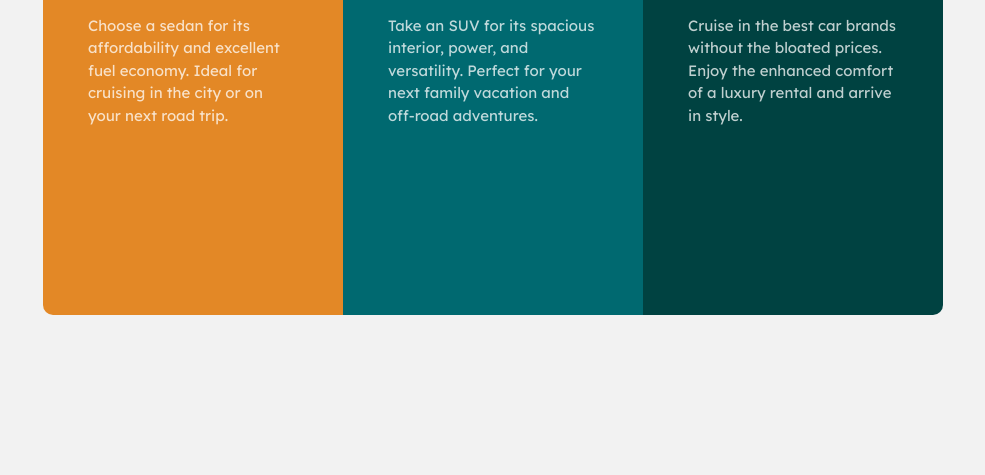
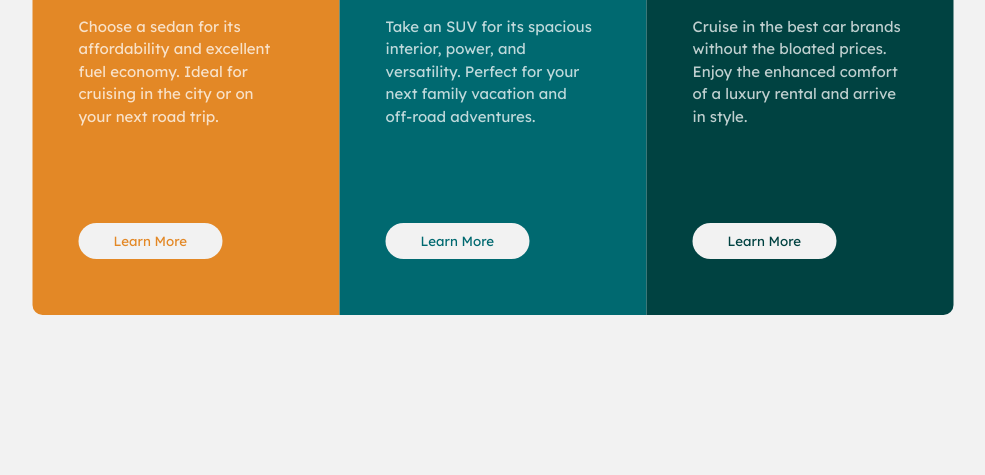
Before and after one commit to yozidst/3-Column-Preview-Card-Component, a plain HTML site: page index.html in a window 1280 px wide. Shown: the part 325-800 px from the top of the page, without its empty margins (147-1132 px from the left). Drawn offline with Linux system fonts and the light colour scheme.

Commit message:
Update-2
~ possibly the final update

```diff
--- a/index.html
+++ b/index.html
@@ -19,19 +19,21 @@
         <img src="./images/icon-sedans.svg" alt="sedan's icon">
         <h1>Sedans</h1>
         <p>Choose a sedan for its affordability and excellent fuel economy. Ideal for cruising in the city or on your next road trip.</p>
-
+        <button><a href="#" class="btn button-a">Learn More</a></button>
       </div>
 
       <div class="card card-b">
         <img src="./images/icon-suvs.svg" alt="suv's icon">
         <h1>SUVs</h1>
         <p>Take an SUV for its spacious interior, power, and versatility. Perfect for your next family vacation and off-road adventures.</p>
+        <button><a href="#" class="btn button-b">Learn More</a></button>
       </div>
 
       <div class="card card-c">
         <img src="./images/icon-luxury.svg" alt="luxury's icon">
         <h1>Luxury</h1>
         <p>Cruise in the best car brands without the bloated prices. Enjoy the enhanced comfort of a luxury rental and arrive in style.</p>
+        <button><a href="#" class="btn button-c">Learn More</a></button>
       </div>
     </div>
 
--- a/styles.css
+++ b/styles.css
@@ -36,16 +36,14 @@ body {
 
 .content {
     display: grid;
-    grid-template-columns: 300px 300px 300px;
+    grid-template-columns: 307px 307px 307px;
     grid-template-rows: 30rem;
-
-
 }
 
 .card {
     padding-left: 15%;
     padding-top: 15%;
-    padding-right: 15%;
+    padding-right: 16%;
 }
 
 .card-a {
@@ -78,3 +76,37 @@ p {
     font-weight: 400;
     line-height: 1.5;
 }
+
+button {
+    margin-top: 80px;
+    background-color: var(--clr-secondary-very-light-gray);
+    padding: 10px 30px;
+    border-radius: 100rem;
+    font-family: var(--ff-Lexend-Deca);
+    font-weight: 400;
+    border: 0;
+    cursor: pointer;
+}
+
+a {
+    text-decoration: none;
+    padding: 0 5px;
+}
+
+.button-a {
+    color: var(--clr-primary-bright-orange);
+}
+
+.button-b {
+    color: var(--clr-primary-dark-cyan);
+}
+
+.button-c {
+    color: var(--clr-primary-very-dark-cyan);
+}
+
+button:hover, .button:focus {
+    background-color: black;
+    border: solid 2px aqua;
+
+}
```
